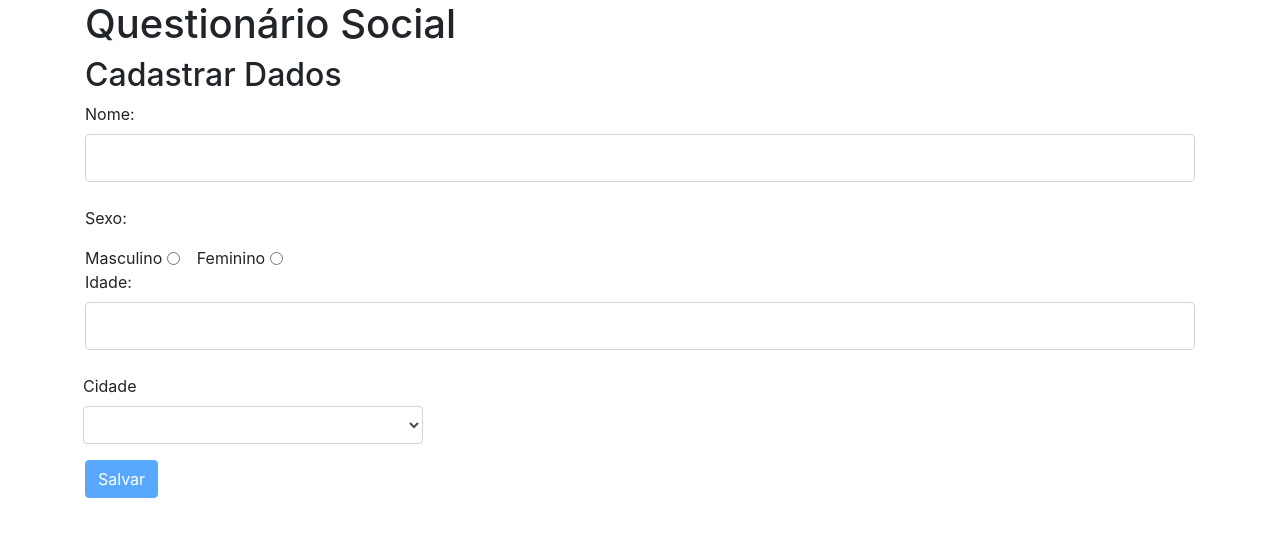
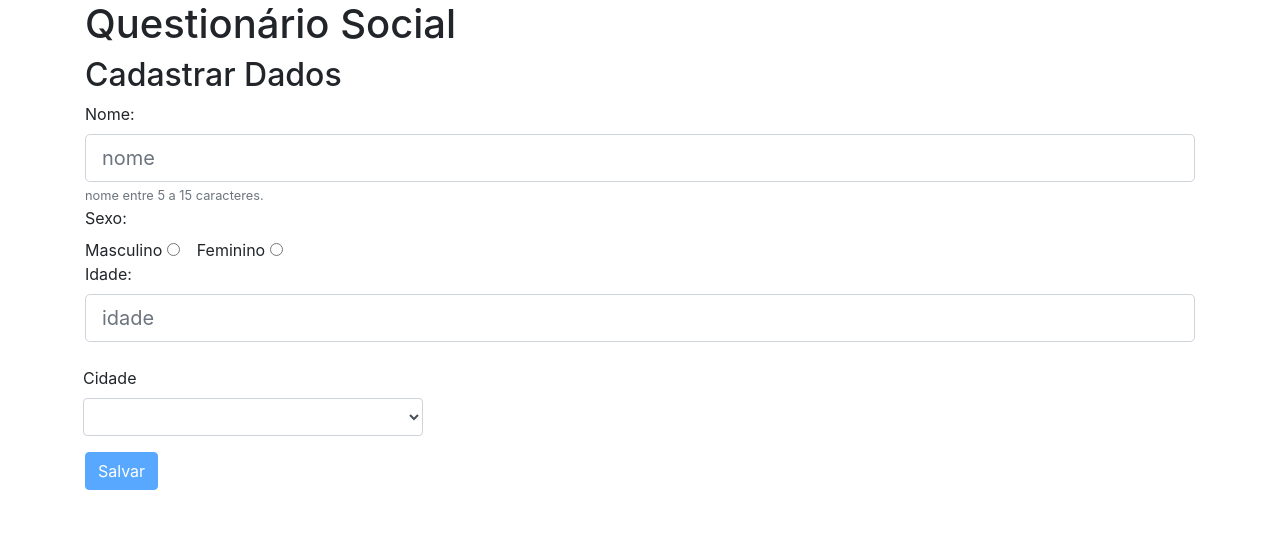
Before and after one commit to lpweb-2019-1/questionario-social-paulo-sergio-aquiles, an Angular app: page / in a window 1280 px wide. Shown: the top 536 px of the page. Built offline with nearby package versions, Linux system fonts and the light colour scheme.

Commit message:
recursos validação

```diff
--- a/src/app/app.component.html
+++ b/src/app/app.component.html
@@ -4,10 +4,23 @@
 <h2> Cadastrar Dados</h2>
 <form #cadastro="ngForm" (submit)="salvar()">
     <div>
-        <label for="nome">Nome:</label>
-        <input type="text" id="nome" name="nome" [(ngModel)]="nome" class="form-control form-control-lg" required><br>
+          <label for="nome">Nome:</label>
+          <input type="text" id="nome" name="nome" placeholder="nome" [(ngModel)]="nome" class="form-control form-control-lg" #campo_nome="ngModel" required minlength="5" maxlength="15"
+          appTituloUnicoValidator
+          [class.is-invalid]="campo_nome.invalid && (campo_nome.dirty || campo_nome.touched)">
+
+      <small class="form-text text-muted">nome entre 5 a 15 caracteres.</small>
+      <div *ngIf="campo_nome.invalid && (campo_nome.dirty || campo_nome.touched)" class="invalid-feedback">
+          <span *ngIf="campo_nome.errors.required">
+            O nome é obrigatório.
+          </span>
+          <span *ngIf="campo_nome.errors.minlength">
+            O nome precisa ter, pelo menos, 5 caracteres.
+          </span>
+      </div>
     </div>
-    <p>Sexo:</p>
+
+    <label for="sexo" name="sexo">Sexo:</label><br>
     <div class="form-check form-check-inline">
       <label class="form-check-label" for="sexo">Masculino&nbsp;</label>
       <input class="form-check-input" type="radio" name="sexo"  value="masculino" [(ngModel)]="sexo" >
@@ -18,11 +31,11 @@
     </div>
     <div>
         <label for="idade">Idade:</label>
-        <input type="number" id="idade" name="idade" [(ngModel)]="idade" class="form-control form-control-lg" required><br>
+        <input type="number" id="idade" placeholder="idade" name="idade" [(ngModel)]="idade" class="form-control form-control-lg" required><br>
     </div>
     <div style="left:-17px" class="form-group col-md-4">
         <label for="cidade">Cidade</label>
-          <select id="cidade" name="cidade" class="form-control" [(ngModel)]="cidade"  required>
+          <select id="cidade" name="cidade" class="form-control"[(ngModel)]="cidade"  required>
           <option value="Palmas">Palmas</option>
           <option value="Paraíso">Paraiso do Tocantins</option>
           <option value="Porto Nacional">Porto Nacional</option>
```
